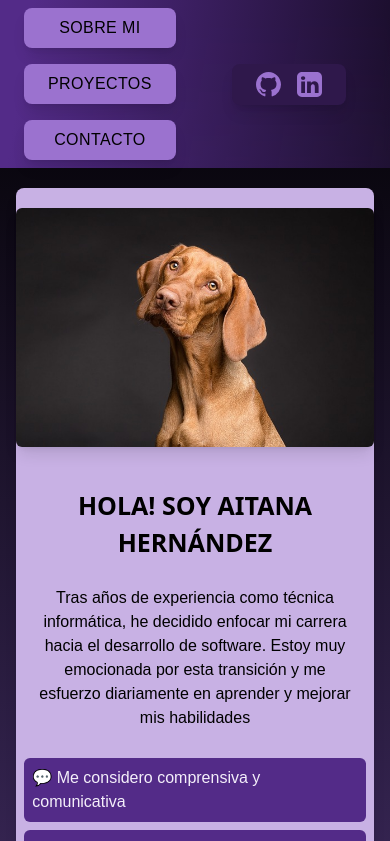
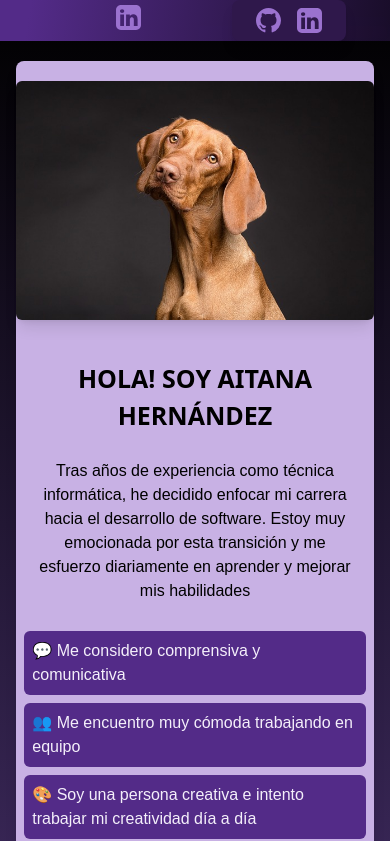
Before and after one commit to aitanacodes/my-portfolio-aitanacodes, a Next.js app: page / in a window 390 px wide. Shown: the top 841 px of the page. Built offline with nearby package versions, Linux system fonts and the light colour scheme.

Commit message:
WIP responsive menu

```diff
--- a/app/components/header.tsx
+++ b/app/components/header.tsx
@@ -3,9 +3,11 @@
 import React from "react";
 import Image from "next/image";
 import Link from "next/link";
-import { Github, Linkedin } from "../icons";
+import { Github, Linkedin, menuIcon, closeIcon } from "../icons";
+
 import { contactMeLinks } from "../data/data";
 import useScrollToAnchor from "../hooks/useScrollToAnchor";
+import { useState } from "react";
 
 type HeaderProps = {
   name: string;
@@ -18,10 +20,20 @@ type HeaderProps = {
 };
 
 export const Header = ({ name, pages, contactMeLinks }: HeaderProps) => {
+  // Scroll to anchor
   const scrollToAnchor = useScrollToAnchor(80);
+  // Mobile menu
+  const [isMobileMenuOpen, setMobileMenuOpen] = useState(false);
+
+  const toggleMobileMenu = () => {
+    setMobileMenuOpen(!isMobileMenuOpen);
+  };
 
   const setActive = (link: string) => {
     scrollToAnchor(link);
+
+    // Cierra el menú móvil cuando se hace clic en un elemento del menú
+    setMobileMenuOpen(false);
   };
 
   return (
@@ -29,28 +41,42 @@ export const Header = ({ name, pages, contactMeLinks }: HeaderProps) => {
       <div className="bg-header backdrop-blur-sm flex flex-col sm:fixed sm:top-0 sm:left-0 sm:w-full sm:h-20 px-6 z-10">
         <div className="flex items-center justify-between gap-3 h-full">
           <nav className="text-center sm:text-right flex flex-col sm:flex-row sm:gap-6 sm:mb-5 gap-2 mb-2 self-end">
-            {pages.map((page) => {
-              return (
-                // <Link
-                //   aria-label={page.label}
-                //   key={page.id}
-                //   onClick={() => setActive(page.link)}
-                //   href={`#${page.id}`}
-                //   className="mt-2 px-6 py-2 min-w-100 bg-lilacmid rounded-lg shadow-lg hover:bg-lilaclight hover:text-lilacnormal transition ease-in-out duration-500 font-display uppercase tracking-wide"
-                // >
-                //   {page.label}
-                // </Link>
+            {/* Renderiza los botones en la versión de navegador */}
+            <div className="hidden sm:block">
+              {pages.map((page) => (
                 <button
-                  aria-label={page.label}
                   key={page.id}
                   onClick={() => setActive(page.link)}
                   className="mt-2 px-6 py-2 min-w-100 bg-lilacmid rounded-lg shadow-lg hover:bg-lilaclight hover:text-lilacnormal transition ease-in-out duration-500 font-display uppercase tracking-wide"
                 >
                   {page.label}
                 </button>
-              );
-            })}
+              ))}
+            </div>
           </nav>
+          {/* Renderiza el menú hamburguesa en dispositivos móviles */}
+          <div className="block sm:hidden">
+            {isMobileMenuOpen ? (
+              pages.map((page) => (
+                <button
+                  key={page.id}
+                  onClick={() => setActive(page.link)}
+                  className="block mt-2 px-6 py-2 min-w-100 bg-lilacmid rounded-lg shadow-lg hover:bg-lilaclight hover:text-lilacnormal transition ease-in-out duration-500 font-display uppercase tracking-wide"
+                >
+                  {page.label}
+                </button>
+              ))
+            ) : (
+              <button onClick={toggleMobileMenu}>
+                <Linkedin className="icons_contactme" />{" "}
+              </button>
+            )}
+          </div>
+          {isMobileMenuOpen && (
+            <button onClick={toggleMobileMenu} className="sm:hidden">
+              <Github className="icons_contactme" />{" "}
+            </button>
+          )}
           <div className="flex gap-4 mr-5 px-6 py-2 min-w-100 bg-lilacdarker rounded-lg shadow-lg">
             <a href={contactMeLinks[0]} aria-label="GitHub">
               <Github className="icons_contactme" />
--- /dev/null
+++ b/app/icons/closeIcon.jsx
@@ -0,0 +1,17 @@
+import React from "react";
+
+export const CloseIcon = () => {
+  return (
+    <svg xmlns="http://www.w3.org/2000/svg" viewBox="0 0 24 24">
+      <path
+        d="M18 6L6 18M6 6l12 12"
+        stroke="currentColor"
+        strokeWidth="2"
+        strokeLinecap="round"
+        strokeLinejoin="round"
+      />
+    </svg>
+  );
+};
+
+export default CloseIcon;
--- /dev/null
+++ b/app/icons/menuIcon.jsx
@@ -0,0 +1,17 @@
+import React from "react";
+
+export const MenuIcon = () => {
+  return (
+    <svg xmlns="http://www.w3.org/2000/svg" viewBox="0 0 24 24">
+      <path
+        d="M2 6h20M2 12h20M2 18h20"
+        stroke="currentColor"
+        strokeWidth="2"
+        strokeLinecap="round"
+        strokeLinejoin="round"
+      />
+    </svg>
+  );
+};
+
+export default MenuIcon;
```
Also changed, not shown: package.json (+4 -4 lines), 1 other file (tests, documents, lock files or other folders).
